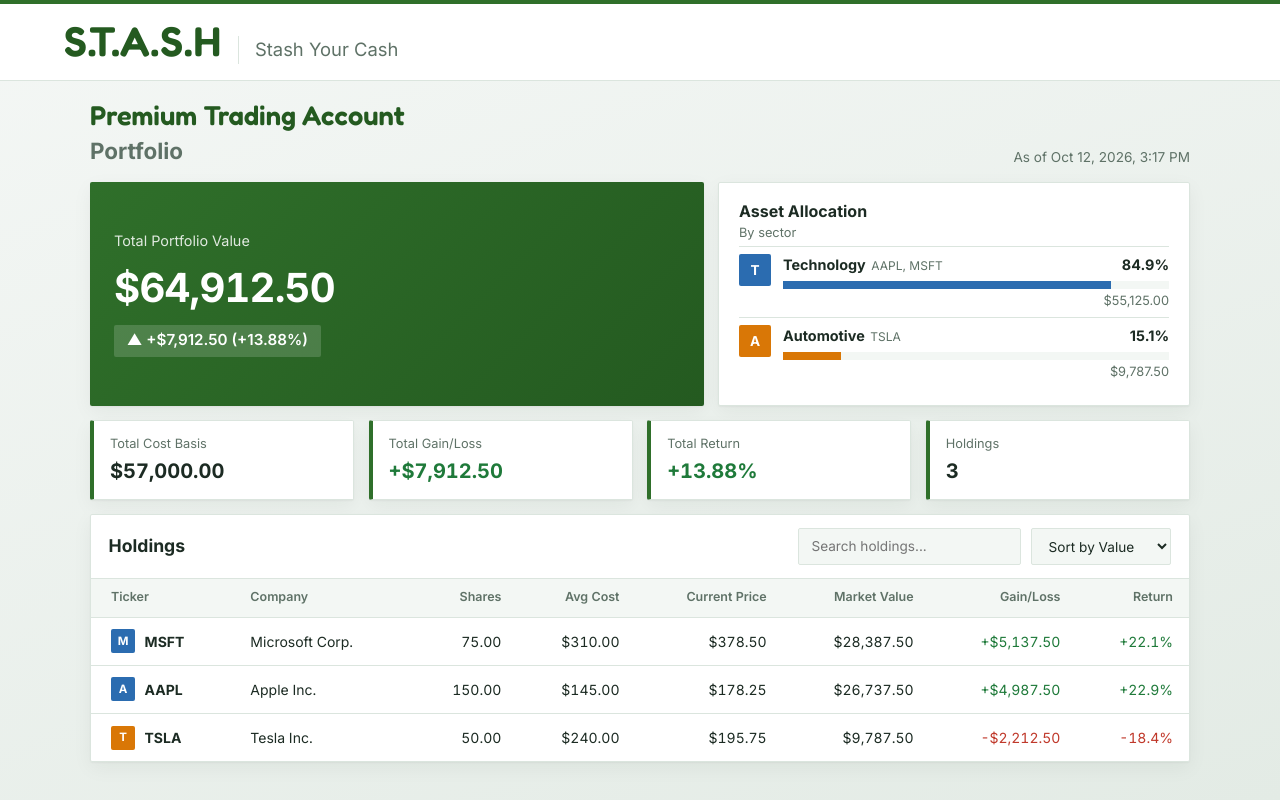
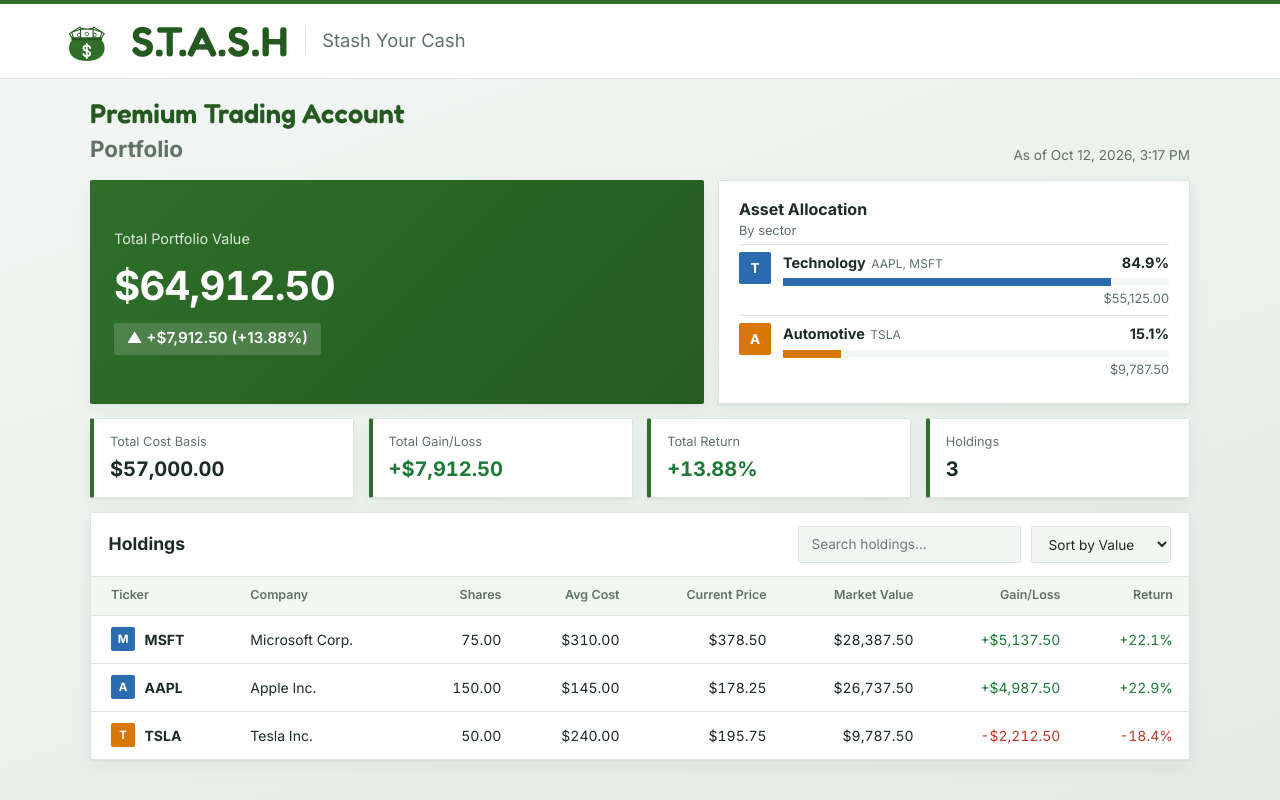
Before and after one commit to ahmedleap/agents-frontend, an Angular app: page /portfolio in a window 1280 px wide. Built offline with nearby package versions, Linux system fonts and the light colour scheme.

Commit message:
added logo

```diff
--- a/src/app/app.component.html
+++ b/src/app/app.component.html
@@ -1,6 +1,21 @@
 <div class="app-container">
   @if (appInitialized()) {
     <header class="app-header">
+      <svg class="logo" viewBox="0 0 256 256" aria-hidden="true" focusable="false">
+        <g fill="#fff" stroke="#245a20" stroke-width="5" stroke-linejoin="round">
+          <g transform="translate(86 100) rotate(-32)"><rect x="-28" y="-22" width="56" height="44"/><circle r="8" fill="none" stroke-width="3.5"/></g>
+          <g transform="translate(170 100) rotate(32)"><rect x="-28" y="-22" width="56" height="44"/><circle r="8" fill="none" stroke-width="3.5"/></g>
+          <g transform="translate(94 102) rotate(-18)"><rect x="-28" y="-22" width="56" height="44"/><circle r="8" fill="none" stroke-width="3.5"/></g>
+          <g transform="translate(162 102) rotate(18)"><rect x="-28" y="-22" width="56" height="44"/><circle r="8" fill="none" stroke-width="3.5"/></g>
+          <g transform="translate(128 98)"><rect x="-28" y="-22" width="56" height="44"/><circle r="8" fill="none" stroke-width="3.5"/></g>
+        </g>
+        <path d="M70 120 C34 142 38 218 128 218 C218 218 222 142 186 120 Z" fill="#2f6f2a"/>
+        <rect x="60" y="112" width="136" height="14" rx="3" fill="#245a20"/>
+        <g transform="translate(128 173) scale(3.3)" stroke="#fff" stroke-width="2.6">
+          <path d="M0 -9.5 V9.5" fill="none" stroke-linecap="round"/>
+          <path d="M4.5 -4 C4.5 -8 -4.5 -8 -4.5 -3.5 C-4.5 1 4.5 -1 4.5 3.5 C4.5 8 -4.5 8 -4.5 4" fill="none" stroke-linecap="round" stroke-linejoin="round"/>
+        </g>
+      </svg>
       <h1>{{ title() }}</h1>
       <p>{{ subtitle() }}</p>
     </header>
--- a/src/app/app.component.scss
+++ b/src/app/app.component.scss
@@ -15,12 +15,19 @@
 
 .app-header {
   display: flex;
-  align-items: baseline;
+  align-items: center;
   gap: 1rem;
   padding: 1rem clamp(1.25rem, 5vw, 4rem);
   background: #fff;
   border-top: 4px solid #2f6f2a;
   border-bottom: 1px solid #dbe5de;
+
+  .logo {
+    flex: none;
+    width: 3.6rem;
+    height: 3.6rem;
+    margin: -0.5rem 0 -0.5rem -0.4rem;
+  }
 
   h1 {
     margin: 0;
@@ -63,6 +70,7 @@
 @media (max-width: 800px) {
   .app-header {
     flex-direction: column;
+    align-items: flex-start;
     gap: 0.5rem;
 
     p {
--- a/src/app/core/services/api.service.ts
+++ b/src/app/core/services/api.service.ts
@@ -1,6 +1,6 @@
 import { Injectable, inject } from '@angular/core';
 import { HttpClient } from '@angular/common/http';
-import { environment } from '../../environments/environment';
+import { environment } from '../../../environments/environment';
 import { Observable } from 'rxjs';
 
 /**
```
Also changed, not shown: stash-mark-dollar.svg (added).
